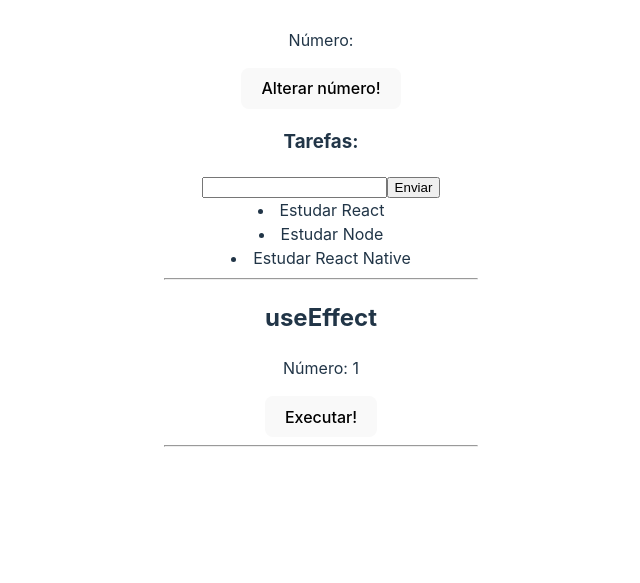
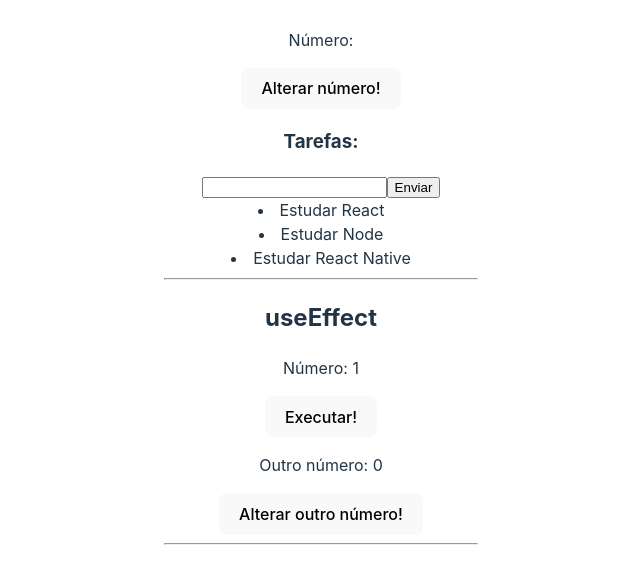
Before and after one commit to rmeIIo/cursoReact, a React (Vite) app in the folder 11_HOOKS/reacthooks/: page / in a window 1280 px wide. Shown: the part 588-1171 px from the top of the page, without its empty margins (319-959 px from the left). Built offline with nearby package versions, Linux system fonts and the light colour scheme.

Commit message:
Utilizando o array de dependências

```diff
--- a/11_HOOKS/reacthooks/src/components/HookUseEffect.jsx
+++ b/11_HOOKS/reacthooks/src/components/HookUseEffect.jsx
@@ -15,11 +15,24 @@
     console.log("Serei executado apenas uma vez!");
   }, []);
 
+  const [anotherNumber, setAnotherNumber] = useState(0);
+
+  useEffect(() => {
+    if(anotherNumber > 0) {
+      console.log("Sou executado apenas qunado o anotherNumber é alterado");
+    }
+  }, [anotherNumber]);
+
   return (
     <div>
       <h2>useEffect</h2>
       <p>Número: {number}</p>
       <button onClick={changeSomething}>Executar!</button>
+
+      <p>Outro número: {anotherNumber}</p>
+      <button onClick={() => setAnotherNumber(anotherNumber + 1)}>
+        Alterar outro número!
+      </button>
       <hr />
     </div>
   );
```
